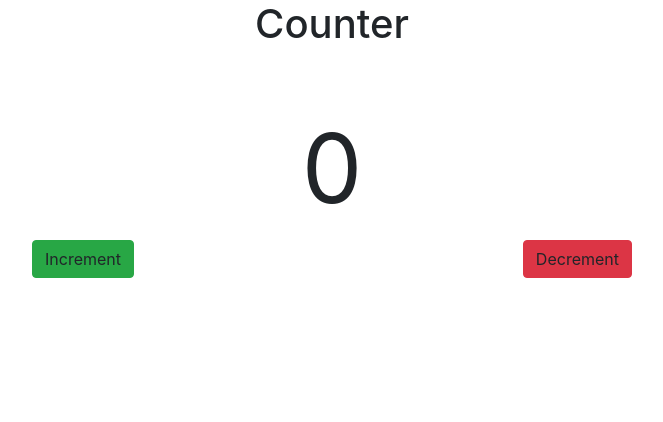
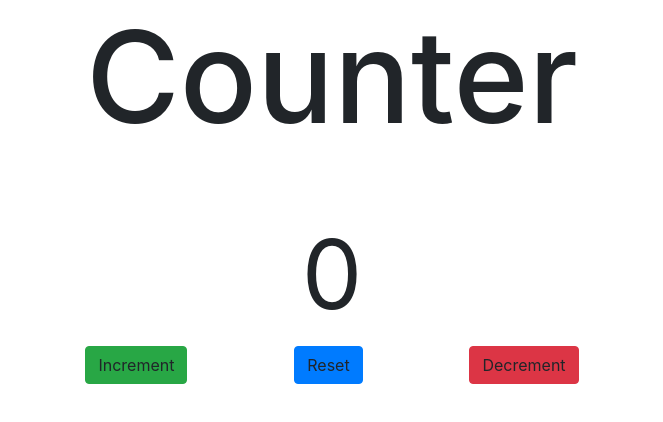
Before and after one commit to LaurenReilly/DC-week12-fullstackCounter, a website: page public/index.html in a window 1280 px wide. Shown: the whole page, without its empty margins (308-971 px from the left). Drawn offline with nearby package versions, Linux system fonts and the light colour scheme.

Commit message:
added a reset button

```diff
--- a/public/index.html
+++ b/public/index.html
@@ -11,11 +11,12 @@
     <script src="main.js"></script>
 </head>
 <body>
-    <div class="container dark">
-        <h1 class="text-center mb-5">Counter</h1>
+    <div class="container">
+        <h1 class="text-center mb-5" style="font-size: 8em">Counter</h1>
         <div class="text-center" id="counter" style="font-size: 6em">0</div>
-        <div style="width: 600px" class="m-auto d-flex justify-content-between">
+        <div style="width: 600px" class="m-auto d-flex justify-content-around">
             <a class="btn btn-success" onclick="increment()">Increment</a>
+            <a class="btn btn-primary" onclick="reset()">Reset</a>
             <a class="btn btn-danger" onclick="decrement()">Decrement</a>
         </div>
     </div>
--- a/public/main.js
+++ b/public/main.js
@@ -11,3 +11,10 @@ function decrement() {
         counter.innerHTML = response.data;
     });
 }
+
+function reset() {
+    var counter = document.getElementById('counter');
+    axios.get('/reset').then(function(response){
+        counter.innerHTML = response.data;
+    });
+}
--- a/server.js
+++ b/server.js
@@ -28,7 +28,8 @@ app.get('/decrement', function(req, res) {
 });
 
 //use the get function to set a route, show value of counter
-app.get('/value', function(req, res) {
+app.get('/reset', function(req, res) {
+    counter = 0;
     res.send(`${counter}`);
 });
 
```
